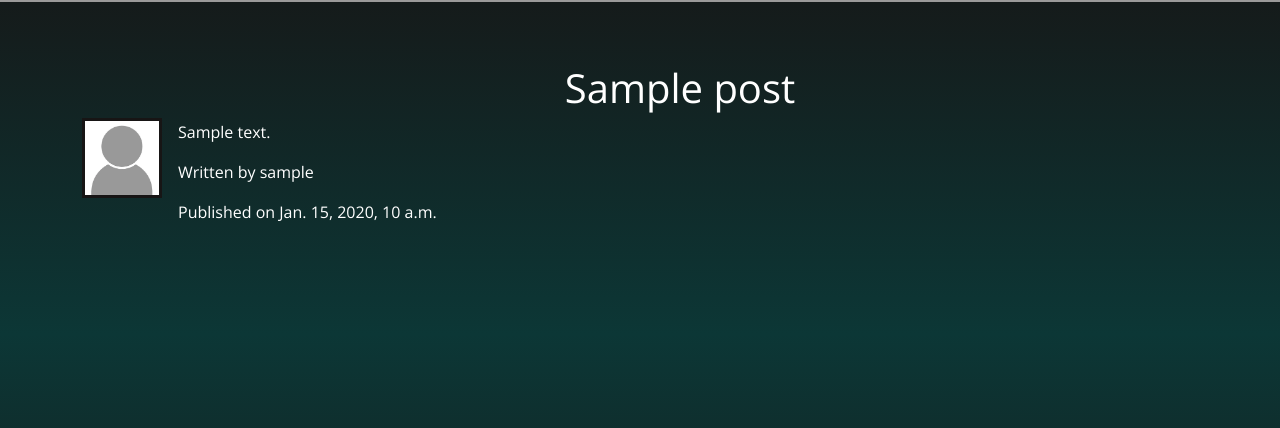
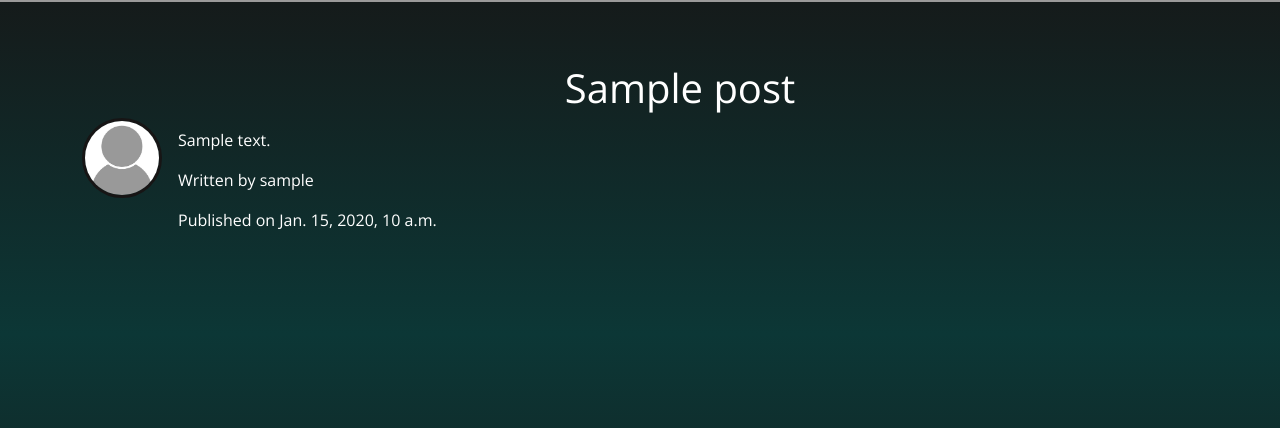
Before and after one commit to j0hanz/tech-corner-website, a Django app: a page that uses website/templates/website/post_detail.html in a window 1280 px wide. Shown: the part 66-494 px from the top of the page. Run offline with Django 4.2, Linux system fonts and the light colour scheme; tables that the repository leaves empty hold one stand-in row (values such as "Sample post").

Commit message:
margin adjustment and img changed to rounded style

```diff
--- a/website/templates/website/post_detail.html
+++ b/website/templates/website/post_detail.html
@@ -6,14 +6,14 @@
         <div class="card flex-row custom-card">
           {% if post.banner %}
           <img
-            class="card-img-left img-fluid img-post-page"
+            class="rounded-circle card-img-left img-fluid img-post-page"
             src="/static/images/nobody.webp"
             alt="{{ post.title }}"
           />
           {% endif %}
           <div class="card-body">
             <h1 class="text-center">{{ post.title }}</h1>
-            <p>{{ post.body }}</p>
+            <p class="mb-3 mt-3">{{ post.body }}</p>
             <p>Written by {{ post.author }}</p>
             <p>Published on {{ post.date }}</p>
           </div>
```
